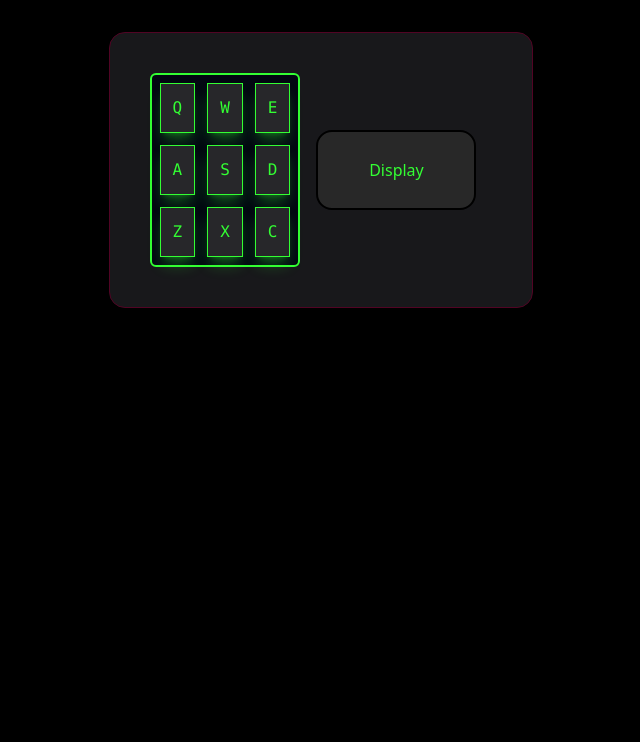
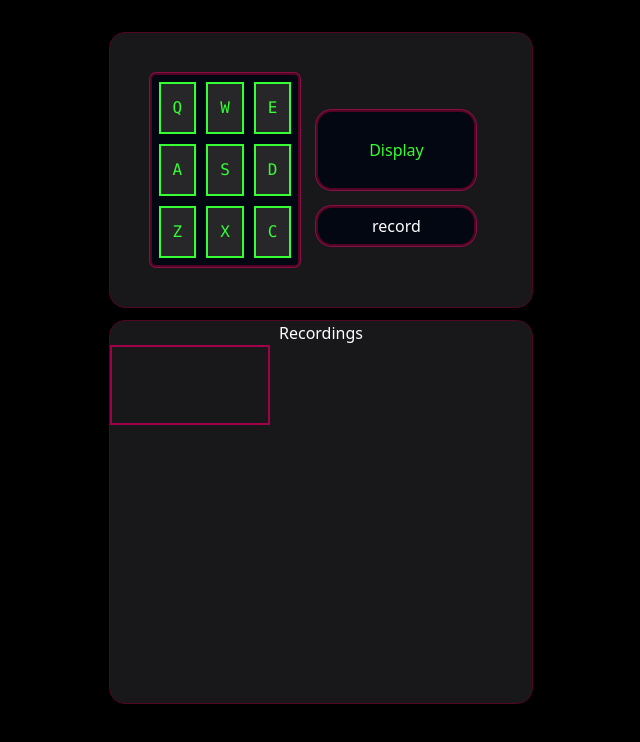
Before and after one commit to marius-grigaliunas/FCC-DrumMachine, a React (Vite) app: page / in a window 1280 px wide. Shown: the top 742 px of the page, without its empty margins (319-959 px from the left). Built offline with nearby package versions, Linux system fonts and the light colour scheme.

Commit message:
added record field, improved styling

```diff
--- a/src/App.tsx
+++ b/src/App.tsx
@@ -1,6 +1,8 @@
 import { useState } from 'react'
 import './App.css'
 import { DrumPadContainer } from './components/DrumPadContainer'
+import { Display } from './components/Display'
+import { RecordedField } from './components/RecordedField'
 
 function App() {
   const [currentSound, setCurrentSound] = useState("Display")
@@ -18,14 +20,11 @@ function App() {
         <DrumPadContainer
           setDisplay={setCurrentSound}
         />
-        <div id='display'
-        className='w-40 h-20 m-4 bg-oldschool-bg text-oldschool-green flex
-                   items-center justify-center rounded-2xl border-black border-2
-        '
-        >
-          {currentSound}
-        </div>
+        <Display
+          soundToDisplay={currentSound}
+        />
       </div>
+      <RecordedField/>
     </>
   )
 }
--- /dev/null
+++ b/src/components/Display.tsx
@@ -0,0 +1,25 @@
+
+interface DisplayProps {
+    soundToDisplay : string
+}
+
+export const Display = ({soundToDisplay}:DisplayProps) => {
+
+
+    return (
+        <div>
+            <div id='display'
+            className='w-40 h-20 m-4 bg-gray-950 text-oldschool-green flex
+                   items-center justify-center rounded-2xl border-pink-950 border-2 ring ring-pink-900'>
+                {soundToDisplay}
+            </div>
+            <div>
+                <button id="record-button"
+                className="w-40 h-10 mx-4 text-white cursor-pointer bg-gray-950 flex items-center
+                    justify-center rounded-2xl border-pink-950 border-2 ring ring-pink-900">
+                    record
+                </button>
+            </div>
+        </div>
+    )
+}
--- a/src/components/DrumPad.tsx
+++ b/src/components/DrumPad.tsx
@@ -45,7 +45,7 @@ export default function DrumPad({ letter, audioFileName, sourceLink, updateDispl
         <button
             ref={buttonRef}
             className="drum-pad bg-zinc-800 p-3 text-oldschool-green font-mono border-oldschool-green
-                border-1 transition-all duration-200 flex justify-center items-center shadow-lg shadow-oldschool-green/30"
+                border-1 transition-all duration-200 flex justify-center items-center ring"
             id={audioFileName}
             onClick={play}
         >
--- a/src/components/DrumPadContainer.tsx
+++ b/src/components/DrumPadContainer.tsx
@@ -10,7 +10,7 @@ export const DrumPadContainer = ( {setDisplay} : DrumPadContainerProps) => {
     <div
     id='drum-pad-container'
     className='grid grid-cols-3 gap-3 w-fit mx-auto p-2 border-2 bg-gray-950
-        rounded-md border-oldschool-green'
+        rounded-md border-pink-950 ring ring-pink-900'
     >
       <DrumPad
       letter="Q"
--- /dev/null
+++ b/src/components/RecordedField.tsx
@@ -0,0 +1,16 @@
+
+export const RecordedField = () => {
+  return (
+    <div id='record-field-container'
+    className='bg-zinc-900 border border-pink-950 h-96 rounded-2xl mt-3'>
+        <div>
+            <label>Recordings</label>
+            <div id="record-field"
+                className="h-20 w-40 border-2 border-pink-800"
+            >
+
+            </div>
+        </div>
+    </div>
+  )
+}
--- a/src/index.css
+++ b/src/index.css
@@ -13,6 +13,7 @@
     display: flex;
     align-items: center;
     justify-content: center;
+    color: white;
 }
 
 .inner-glow {
@@ -21,6 +22,7 @@
 
 .playing {
     transform: scale(0.95);
-    background-color: rgb(251 191 36) !important; /* amber-400 */
+    background-color:  !important; /* amber-400 */
     box-shadow: inset 0 0 20px rgba(255, 255, 255, 0.3);
+    border-color: #098708;
 }
```
